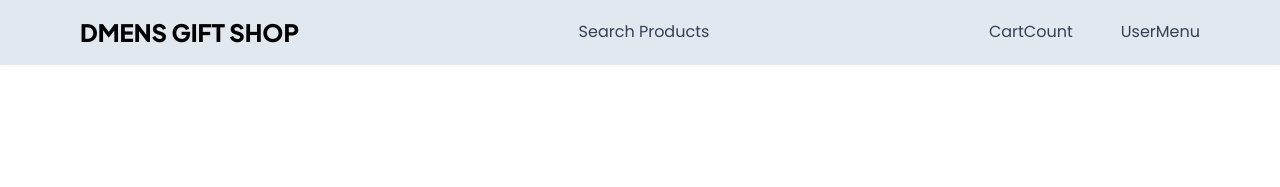
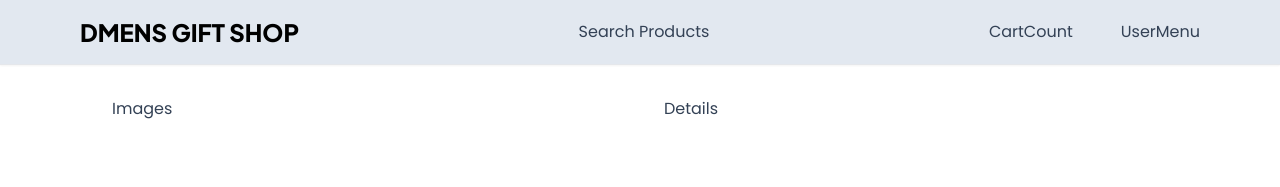
Before and after one commit to DenzelMswazi/dmens, a Next.js app: page /product/1 in a window 1280 px wide. Shown: the top 187 px of the page. Built offline with nearby package versions, Linux system fonts and the light colour scheme.

Commit message:
Add file structure

```diff
--- a/app/product/[productid]/ProductDetails.tsx
+++ b/app/product/[productid]/ProductDetails.tsx
@@ -7,7 +7,8 @@ interface ProductDetailsProps {
 const ProductDetails:React.FC<ProductDetailsProps> = () => {
     return (
         <div className="grid grid-cols-1 md:grid-cols-2 gap-12">
-
+           <div>Images</div>
+           <div>Details</div>
         </div>
     )
 }
```
